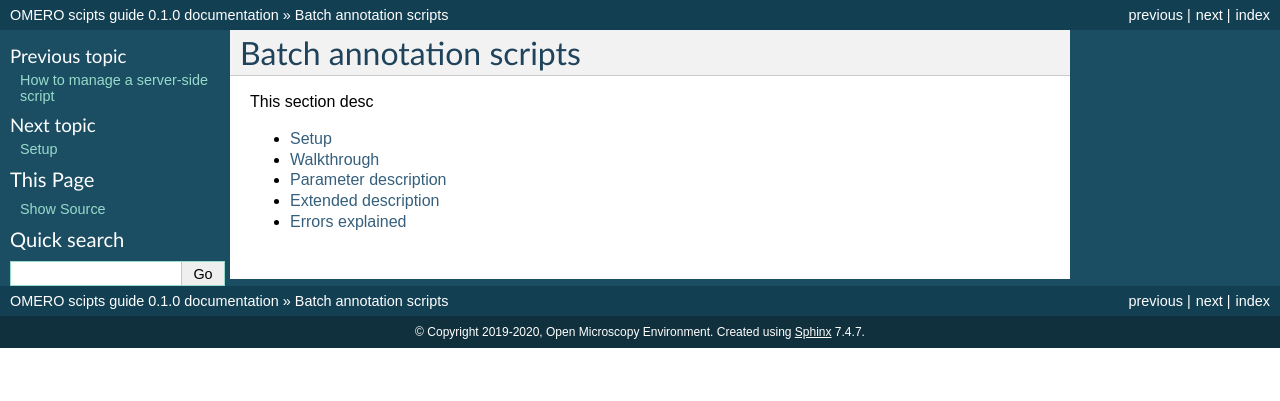
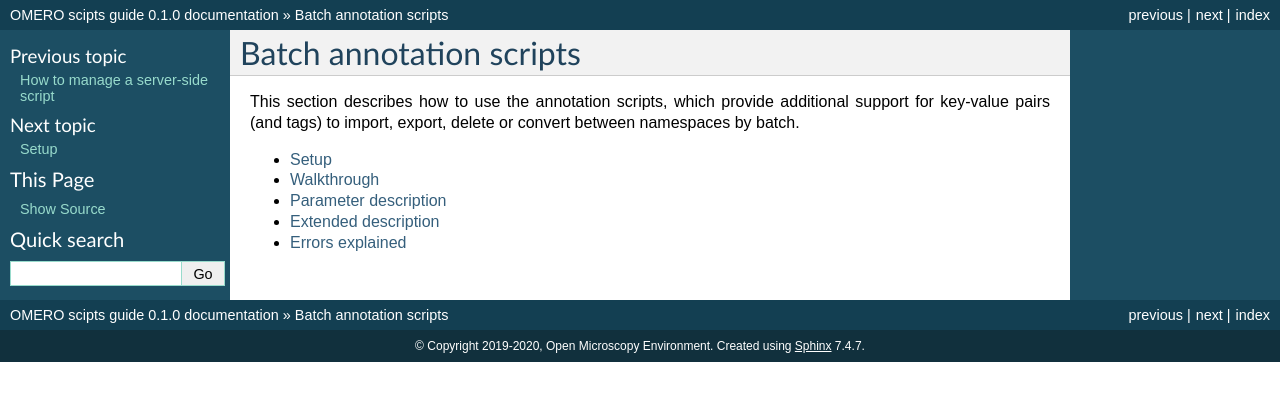
Before and after one commit to ome/omero-guide-scripts, a Sphinx documentation site: the page built from docs/annotation_scripts.rst, in a window 1280 px wide. Shown: the top 401 px of the page. Built offline with Sphinx 7.4.7, drawn with Linux system fonts in a browser that asks for light colours.

Commit message:
updated index intro

```diff
--- a/docs/annotation_scripts.rst
+++ b/docs/annotation_scripts.rst
@@ -1,7 +1,9 @@
 Batch annotation scripts
 ========================
 
-This section desc
+This section describes how to use the annotation scripts, which \
+provide additional support for key-value pairs (and tags) to \
+import, export, delete or convert between namespaces by batch.
 
 .. toctree::
    :maxdepth: 1
```
